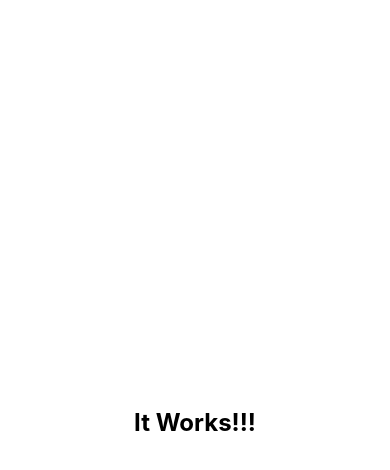
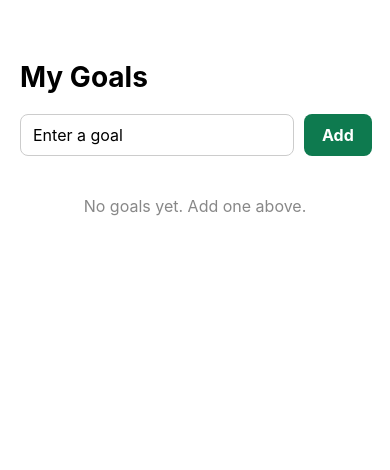
Before and after one commit to vivekkashyap17/Streaked, a React Native app: screen / in a window 390 px wide. Shown: the top 470 px of the page. Built offline with nearby package versions, Linux system fonts and the light colour scheme.

Commit message:
Add a goals screen with add, delete, and on-device persistence

```diff
--- a/App.tsx
+++ b/App.tsx
@@ -1,10 +1,103 @@
+import { useEffect, useState } from 'react';
+import {
+  FlatList,
+  Pressable,
+  StyleSheet,
+  Text,
+  TextInput,
+  View,
+} from 'react-native';
 import { StatusBar } from 'expo-status-bar';
-import { StyleSheet, Text, View } from 'react-native';
+import AsyncStorage from '@react-native-async-storage/async-storage';
+
+// A single goal. For now we only need an id and a name
+// (no dates, streaks, or reminders yet).
+type Goal = {
+  id: string;
+  name: string;
+};
+
+// The key we use to store the goals list on the device.
+const STORAGE_KEY = 'goals';
 
 export default function App() {
+  // The text currently typed in the input box.
+  const [text, setText] = useState('');
+  // The list of goals shown on screen.
+  const [goals, setGoals] = useState<Goal[]>([]);
+
+  // Load the saved goals once, when the app starts.
+  useEffect(() => {
+    AsyncStorage.getItem(STORAGE_KEY).then((stored) => {
+      if (stored !== null) {
+        setGoals(JSON.parse(stored));
+      }
+    });
+  }, []);
+
+  // Save a new goals list to the device AND update the screen.
+  const saveGoals = async (newGoals: Goal[]) => {
+    setGoals(newGoals);
+    await AsyncStorage.setItem(STORAGE_KEY, JSON.stringify(newGoals));
+  };
+
+  // Add the typed goal to the list.
+  const addGoal = () => {
+    const name = text.trim();
+    if (name === '') {
+      return; // ignore empty input
+    }
+    const newGoal: Goal = {
+      id: Date.now().toString(), // simple unique id
+      name: name,
+    };
+    saveGoals([...goals, newGoal]);
+    setText(''); // clear the input box
+  };
+
+  // Remove a goal by its id.
+  const deleteGoal = (id: string) => {
+    saveGoals(goals.filter((goal) => goal.id !== id));
+  };
+
   return (
     <View style={styles.container}>
-      <Text style={styles.text}>It Works!!!</Text>
+      <Text style={styles.title}>My Goals</Text>
+
+      {/* Input row: type a goal and press Add */}
+      <View style={styles.inputRow}>
+        <TextInput
+          style={styles.input}
+          placeholder="Enter a goal"
+          value={text}
+          onChangeText={setText}
+          onSubmitEditing={addGoal}
+        />
+        <Pressable style={styles.addButton} onPress={addGoal}>
+          <Text style={styles.addButtonText}>Add</Text>
+        </Pressable>
+      </View>
+
+      {/* The list of goals, each with a delete button */}
+      <FlatList
+        data={goals}
+        keyExtractor={(goal) => goal.id}
+        ListEmptyComponent={
+          <Text style={styles.empty}>No goals yet. Add one above.</Text>
+        }
+        renderItem={({ item }) => (
+          <View style={styles.goalRow}>
+            <Text style={styles.goalName}>{item.name}</Text>
+            <Pressable
+              style={styles.deleteButton}
+              onPress={() => deleteGoal(item.id)}
+            >
+              <Text style={styles.deleteButtonText}>Delete</Text>
+            </Pressable>
+          </View>
+        )}
+      />
+
       <StatusBar style="auto" />
     </View>
   );
@@ -14,11 +107,68 @@ const styles = StyleSheet.create({
   container: {
     flex: 1,
     backgroundColor: '#fff',
-    alignItems: 'center',
+    paddingHorizontal: 20,
+    paddingTop: 60, // leave room below the status bar
+  },
+  title: {
+    fontSize: 28,
+    fontWeight: 'bold',
+    marginBottom: 20,
+  },
+  inputRow: {
+    flexDirection: 'row',
+    marginBottom: 20,
+  },
+  input: {
+    flex: 1,
+    borderWidth: 1,
+    borderColor: '#ccc',
+    borderRadius: 8,
+    paddingHorizontal: 12,
+    paddingVertical: 10,
+    fontSize: 16,
+    marginRight: 10,
+  },
+  addButton: {
+    backgroundColor: '#0e7a4f',
+    borderRadius: 8,
+    paddingHorizontal: 18,
     justifyContent: 'center',
   },
-  text: {
-    fontSize: 24,
+  addButtonText: {
+    color: '#fff',
+    fontSize: 16,
     fontWeight: 'bold',
   },
+  goalRow: {
+    flexDirection: 'row',
+    alignItems: 'center',
+    justifyContent: 'space-between',
+    backgroundColor: '#f2f2f2',
+    borderRadius: 8,
+    padding: 14,
+    marginBottom: 10,
+  },
+  goalName: {
+    fontSize: 16,
+    flex: 1,
+    marginRight: 10,
+  },
+  deleteButton: {
+    backgroundColor: '#c0392b',
+    borderRadius: 6,
+    paddingHorizontal: 12,
+    paddingVertical: 6,
+  },
+  deleteButtonText: {
+    color: '#fff',
+    fontSize: 14,
+    fontWeight: 'bold',
+  },
+  empty: {
+    fontSize: 16,
+    color: '#888',
+    textAlign: 'center',
+    marginTop: 20,
+  },
 });
--- a/package.json
+++ b/package.json
@@ -3,6 +3,7 @@
   "version": "1.0.0",
   "main": "index.ts",
   "dependencies": {
+    "@react-native-async-storage/async-storage": "2.2.0",
     "expo": "^54.0.35",
     "expo-status-bar": "~3.0.9",
     "react": "19.1.0",
```
Also changed, not shown: 1 other file (tests, documents, lock files or other folders).
